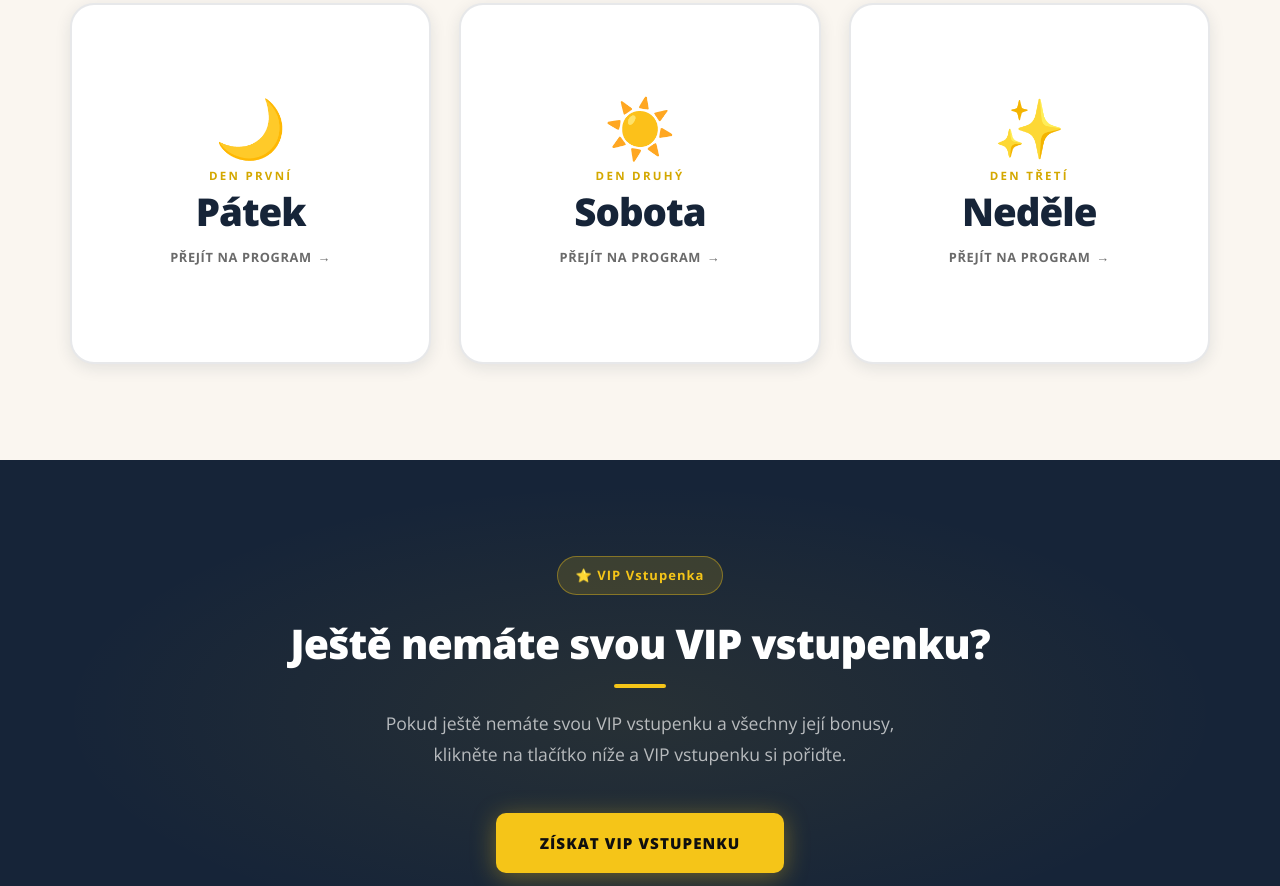
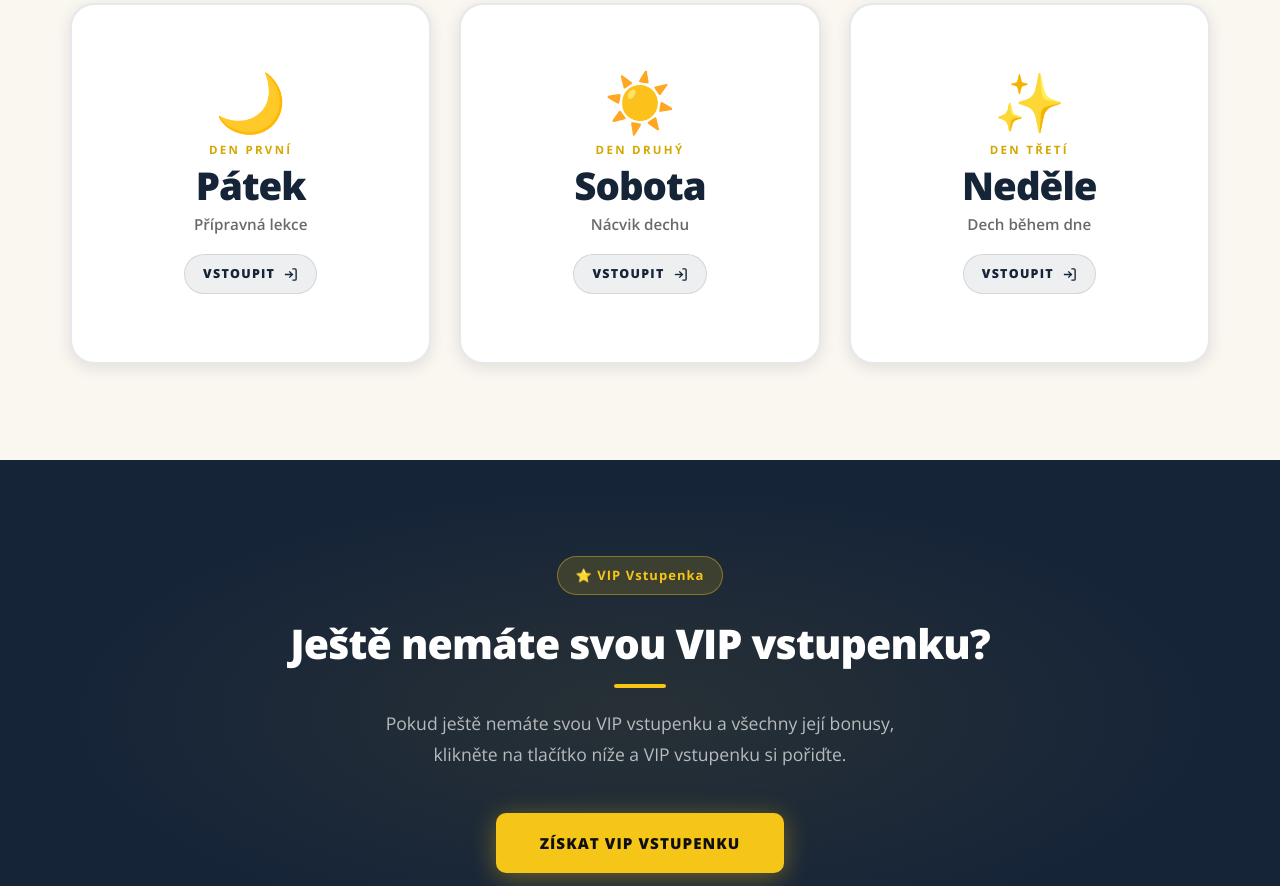
Before and after one commit to FilasKunak/corerestart-live, a website: page nastenka-dech-senior.html in a window 1280 px wide. Shown: the part 1354-2240 px from the top of the page. Drawn offline with nearby package versions, Linux system fonts and the light colour scheme; a script that the page names is missing.

Commit message:
Update day cards: add subtitles and VSTOUPIT CTA with entry icon

```diff
--- a/nastenka-dech-senior.html
+++ b/nastenka-dech-senior.html
@@ -363,26 +363,51 @@
 
     .day-card:hover .day-card-name { color: var(--white); }
 
+    .day-card-subtitle {
+      font-size: 0.95rem;
+      font-weight: 600;
+      color: var(--muted);
+      line-height: 1.3;
+      transition: color 0.38s ease;
+    }
+
+    .day-card:hover .day-card-subtitle { color: rgba(255,255,255,0.7); }
+
     .day-card-cta {
       display: inline-flex;
       align-items: center;
-      gap: 6px;
-      font-size: 0.8rem;
-      font-weight: 700;
-      color: var(--muted);
-      letter-spacing: 0.05em;
+      gap: 8px;
+      font-size: 0.78rem;
+      font-weight: 800;
+      color: var(--navy);
+      letter-spacing: 0.1em;
       text-transform: uppercase;
-      margin-top: 6px;
-      transition: color 0.38s ease, gap 0.3s ease;
+      margin-top: 10px;
+      background: rgba(22,36,56,0.07);
+      border: 1px solid rgba(22,36,56,0.12);
+      padding: 8px 18px;
+      border-radius: 100px;
+      transition: color 0.38s ease, background 0.38s ease, border-color 0.38s ease, transform 0.3s ease;
     }
 
-    .day-card-cta-arrow {
-      display: inline-block;
+    .day-card-cta svg {
+      width: 15px;
+      height: 15px;
+      stroke: currentColor;
+      fill: none;
+      stroke-width: 2.2;
+      flex-shrink: 0;
       transition: transform 0.3s ease;
     }
 
-    .day-card:hover .day-card-cta { color: var(--gold); gap: 10px; }
-    .day-card:hover .day-card-cta-arrow { transform: translateX(4px); }
+    .day-card:hover .day-card-cta {
+      color: var(--navy);
+      background: var(--gold);
+      border-color: var(--gold);
+      transform: scale(1.04);
+    }
+
+    .day-card:hover .day-card-cta svg { transform: translateX(3px); }
 
     /* ============================
        VIP SECTION (navy)
@@ -697,8 +722,11 @@
     .days-section--navy .day-card-ordinal { color: rgba(245,197,24,0.75); }
     .days-section--navy .day-card:hover .day-card-ordinal { color: rgba(22,36,56,0.7); }
 
-    .days-section--navy .day-card-cta { color: rgba(255,255,255,0.4); }
-    .days-section--navy .day-card:hover .day-card-cta { color: var(--navy); }
+    .days-section--navy .day-card-subtitle { color: rgba(255,255,255,0.5); }
+    .days-section--navy .day-card:hover .day-card-subtitle { color: rgba(22,36,56,0.65); }
+
+    .days-section--navy .day-card-cta { color: rgba(255,255,255,0.75); background: rgba(255,255,255,0.1); border-color: rgba(255,255,255,0.15); }
+    .days-section--navy .day-card:hover .day-card-cta { color: var(--navy); background: var(--gold); border-color: var(--gold); }
 
     /* ============================
        FOOTER
@@ -1027,7 +1055,8 @@
             <span class="day-card-icon">🌙</span>
             <span class="day-card-ordinal">Den první</span>
             <span class="day-card-name">Pátek</span>
-            <span class="day-card-cta">Přejít na program <span class="day-card-cta-arrow">→</span></span>
+            <span class="day-card-subtitle">Přípravná lekce</span>
+            <span class="day-card-cta">VSTOUPIT <svg viewBox="0 0 24 24"><path d="M15 3h4a2 2 0 012 2v14a2 2 0 01-2 2h-4"/><polyline points="10 17 15 12 10 7"/><line x1="15" y1="12" x2="3" y2="12"/></svg></span>
           </div>
         </a>
 
@@ -1036,7 +1065,8 @@
             <span class="day-card-icon">☀️</span>
             <span class="day-card-ordinal">Den druhý</span>
             <span class="day-card-name">Sobota</span>
-            <span class="day-card-cta">Přejít na program <span class="day-card-cta-arrow">→</span></span>
+            <span class="day-card-subtitle">Nácvik dechu</span>
+            <span class="day-card-cta">VSTOUPIT <svg viewBox="0 0 24 24"><path d="M15 3h4a2 2 0 012 2v14a2 2 0 01-2 2h-4"/><polyline points="10 17 15 12 10 7"/><line x1="15" y1="12" x2="3" y2="12"/></svg></span>
           </div>
         </a>
 
@@ -1045,7 +1075,8 @@
             <span class="day-card-icon">✨</span>
             <span class="day-card-ordinal">Den třetí</span>
             <span class="day-card-name">Neděle</span>
-            <span class="day-card-cta">Přejít na program <span class="day-card-cta-arrow">→</span></span>
+            <span class="day-card-subtitle">Dech během dne</span>
+            <span class="day-card-cta">VSTOUPIT <svg viewBox="0 0 24 24"><path d="M15 3h4a2 2 0 012 2v14a2 2 0 01-2 2h-4"/><polyline points="10 17 15 12 10 7"/><line x1="15" y1="12" x2="3" y2="12"/></svg></span>
           </div>
         </a>
 
@@ -1270,7 +1301,8 @@
             <span class="day-card-icon">🌙</span>
             <span class="day-card-ordinal">Den první</span>
             <span class="day-card-name">Pátek</span>
-            <span class="day-card-cta">Přejít na program <span class="day-card-cta-arrow">→</span></span>
+            <span class="day-card-subtitle">Přípravná lekce</span>
+            <span class="day-card-cta">VSTOUPIT <svg viewBox="0 0 24 24"><path d="M15 3h4a2 2 0 012 2v14a2 2 0 01-2 2h-4"/><polyline points="10 17 15 12 10 7"/><line x1="15" y1="12" x2="3" y2="12"/></svg></span>
           </div>
         </a>
 
@@ -1279,7 +1311,8 @@
             <span class="day-card-icon">☀️</span>
             <span class="day-card-ordinal">Den druhý</span>
             <span class="day-card-name">Sobota</span>
-            <span class="day-card-cta">Přejít na program <span class="day-card-cta-arrow">→</span></span>
+            <span class="day-card-subtitle">Nácvik dechu</span>
+            <span class="day-card-cta">VSTOUPIT <svg viewBox="0 0 24 24"><path d="M15 3h4a2 2 0 012 2v14a2 2 0 01-2 2h-4"/><polyline points="10 17 15 12 10 7"/><line x1="15" y1="12" x2="3" y2="12"/></svg></span>
           </div>
         </a>
 
@@ -1288,7 +1321,8 @@
             <span class="day-card-icon">✨</span>
             <span class="day-card-ordinal">Den třetí</span>
             <span class="day-card-name">Neděle</span>
-            <span class="day-card-cta">Přejít na program <span class="day-card-cta-arrow">→</span></span>
+            <span class="day-card-subtitle">Dech během dne</span>
+            <span class="day-card-cta">VSTOUPIT <svg viewBox="0 0 24 24"><path d="M15 3h4a2 2 0 012 2v14a2 2 0 01-2 2h-4"/><polyline points="10 17 15 12 10 7"/><line x1="15" y1="12" x2="3" y2="12"/></svg></span>
           </div>
         </a>
 
```
